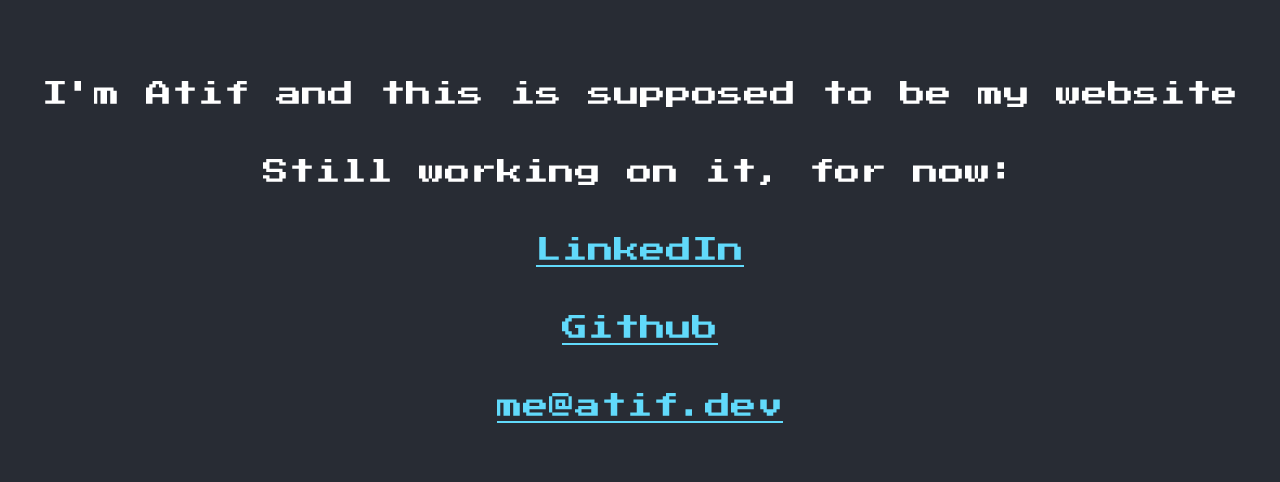
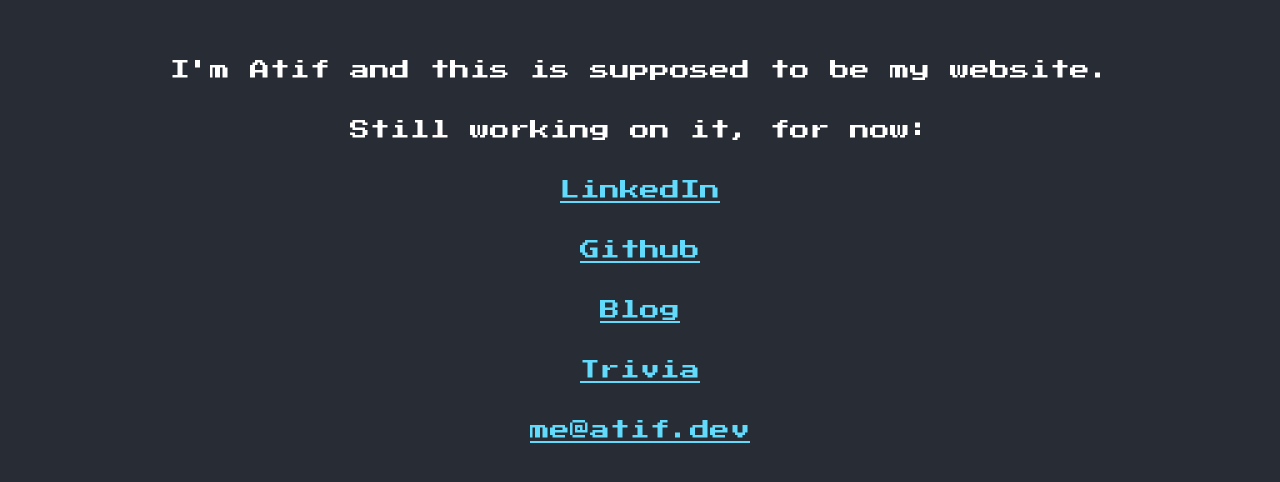
Before and after one commit to atifimal/atif-dev, a React (Create React App) app: page / in a window 1280 px wide. Shown: the part 150-632 px from the top of the page. Built offline with nearby package versions, Linux system fonts and the light colour scheme.

Commit message:
Added more link and defined font-size

```diff
--- a/src/App.css
+++ b/src/App.css
@@ -41,4 +41,5 @@
 p,
 a {
   font-family: 'Press Start 2P', cursive;
+  font-size: 20px;
 }
--- a/src/App.js
+++ b/src/App.js
@@ -5,7 +5,7 @@
   return (
     <div className="App">
       <div className="App-header">
-        <p>I'm Atif and this is supposed to be my website</p>
+        <p>I'm Atif and this is supposed to be my website.</p>
         <p>Still working on it, for now:</p>
         <p><a
           className="App-link"
@@ -25,6 +25,22 @@
         </a></p>
         <p><a
           className="App-link"
+          href="https://www.atifimal.com/"
+          target="_blank"
+          rel="noopener noreferrer"
+        >
+          Blog
+        </a></p>
+        <p><a
+          className="App-link"
+          href="https://www.atif.io/"
+          target="_blank"
+          rel="noopener noreferrer"
+        >
+          Trivia
+        </a></p>
+        <p><a
+          className="App-link"
           href="mailto:me@atif.dev"
           target="_blank"
           rel="noopener noreferrer"
```
